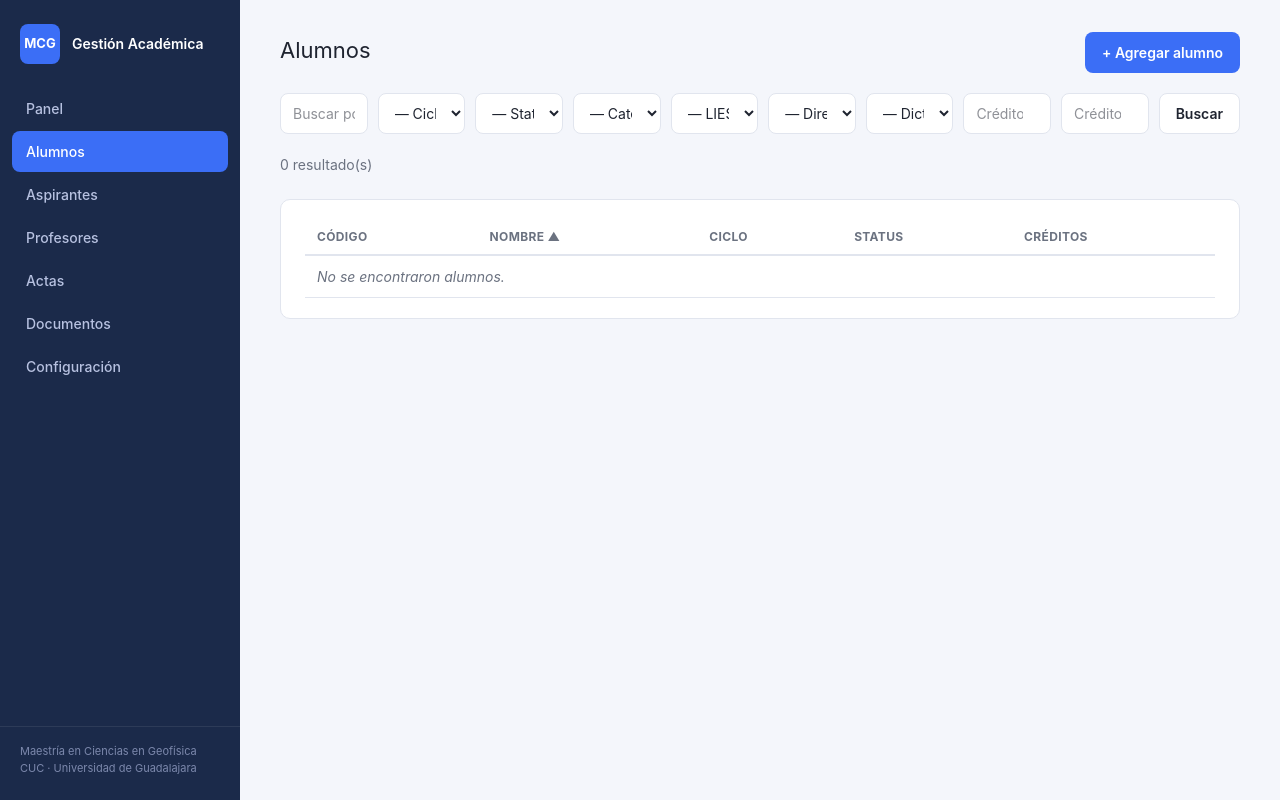
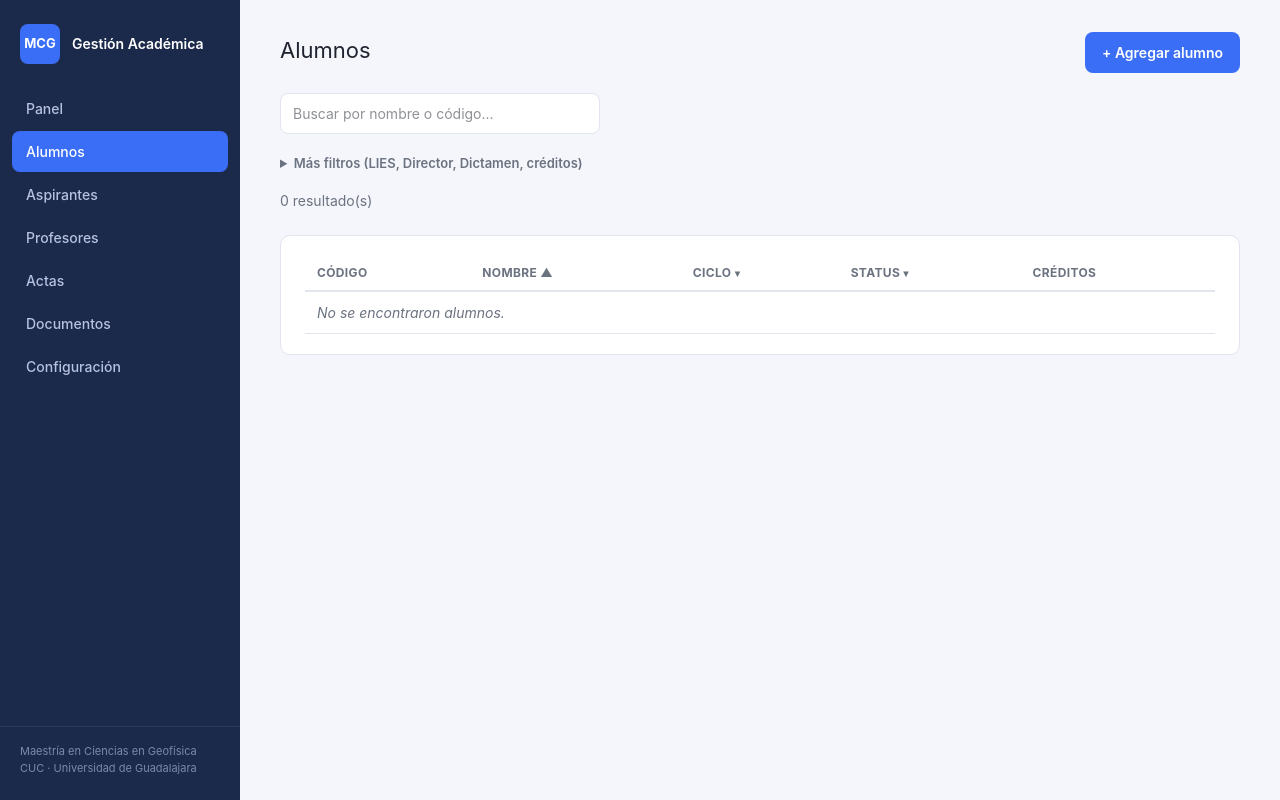
Before and after one commit to Wonkoly/mcge, a Flask app: page /alumnos/ in a window 1280 px wide. Run offline with Flask 3, Linux system fonts and the light colour scheme; style sheets or scripts are compiled from the project's sources.

Commit message:
Filtros estilo Excel en encabezados de Alumnos y Profesores
Reemplaza la barra de <select> apretada arriba de la tabla por un ícono
de filtro en los encabezados de columna (Ciclo/Status en Alumnos,
Tratamiento/Núcleo académico en Profesores) que despliega un checklist
de los valores del catálogo — igual que el autofiltro de Excel, con
selección múltiple (varios valores del mismo campo se combinan con OR,
distintos campos con AND). Nueva macro compartida
`ui.filtro_columna()` (macros/ui.html) y un listener global en
base.html (cerrar al hacer clic afuera, buscador dentro del panel) que
sobrevive a los swaps de HTMX.

Los filtros que no tienen columna visible en la tabla (LIES, Director,
Dictamen, créditos en Alumnos; SNI, Dedicación, LIES en Profesores)
quedan en un panel "Más filtros" colapsado por defecto — se mantiene la
funcionalidad sin volver a saturar la vista principal.

`buscar_alumnos_filtrado`/`buscar_profesores_filtrado` cambian de
igualdad simple a `IN` sobre listas para los campos que ahora aceptan
selección múltiple; probado que combinar dos valores del mismo campo da
la suma exacta de resultados (ej. Doctor=8 + Doctora=12 = 20 con ambos
marcados).

Co-Authored-By: Claude Sonnet 5 <noreply@anthropic.com>
Claude-Session: https://claude.ai/code/session_01V94SbR2d9DTPYrgBiakNEd

```diff
--- a/app/web/routes/alumnos.py
+++ b/app/web/routes/alumnos.py
@@ -26,12 +26,12 @@ bp = Blueprint("alumnos", __name__, url_prefix="/alumnos")
 def _filtros_desde_form():
     return dict(
         texto=request.args.get("q", ""),
-        ciclo_ingreso=request.args.get("ciclo_ingreso", ""),
-        status_codigo=request.args.get("status_codigo", ""),
-        categoria=request.args.get("categoria", ""),
-        lies_id=request.args.get("lies_id", ""),
-        director_id=request.args.get("director_id", ""),
-        dictamen=request.args.get("dictamen", ""),
+        ciclo_ingreso=request.args.getlist("ciclo_ingreso"),
+        status_codigo=request.args.getlist("status_codigo"),
+        categoria=request.args.getlist("categoria"),
+        lies_id=request.args.getlist("lies_id"),
+        director_id=request.args.getlist("director_id"),
+        dictamen=request.args.getlist("dictamen"),
         creditos_min=request.args.get("creditos_min", ""),
         creditos_max=request.args.get("creditos_max", ""),
         orden=request.args.get("orden", "nombre"),
@@ -48,11 +48,12 @@ def listar():
     contexto = dict(
         alumnos=alumnos,
         filtros=filtros,
-        filtros_qs=urlencode(filtros_sin_orden),
+        filtros_qs=urlencode(filtros_sin_orden, doseq=True),
         status_list=listar_status(session),
+        status_opciones=[(s.codigo, s.nombre) for s in listar_status(session)],
         lies_list=listar_lies(session),
         directores=listar_profesores(session),
-        ciclo_opciones=valores_distintos_ciclo_ingreso(session),
+        ciclo_opciones=[(c, c) for c in valores_distintos_ciclo_ingreso(session)],
         dictamen_opciones=valores_distintos_dictamen(session),
     )
     if request.headers.get("HX-Request"):
--- a/app/web/static/style.css
+++ b/app/web/static/style.css
@@ -247,6 +247,33 @@ a.tarjeta:hover { border-color: var(--azul-acento); box-shadow: 0 1px 6px rgba(5
 .semestre-bloque.semestre-excedido .semestre-valor { color: var(--rojo); }
 .semestre-bloque .semestre-etiqueta { font-size: 11px; color: var(--texto-suave); margin-top: 4px; text-transform: uppercase; letter-spacing: 0.03em; }
 
+/* --- Filtro estilo Excel en encabezados de tabla --- */
+th .filtro-columna { position: relative; display: inline-block; }
+th .filtro-columna summary {
+  cursor: pointer; list-style: none; display: inline-flex; align-items: center; gap: 4px;
+  color: inherit;
+}
+th .filtro-columna summary::-webkit-details-marker { display: none; }
+th .filtro-columna .icono-filtro { font-size: 10px; color: var(--texto-suave); }
+th .filtro-columna.filtro-activo summary,
+th .filtro-columna.filtro-activo .icono-filtro { color: var(--azul-acento); }
+.filtro-panel {
+  position: absolute; top: 100%; left: 0; z-index: 20; margin-top: 6px;
+  background: var(--blanco); border: 1px solid var(--gris-borde); border-radius: 8px;
+  box-shadow: 0 4px 16px rgba(0,0,0,0.14); padding: 10px; min-width: 220px;
+  max-height: 280px; overflow-y: auto;
+  font-weight: normal; text-transform: none; letter-spacing: normal; font-size: 13px;
+}
+.filtro-panel input[type="text"] { margin-bottom: 8px; padding: 6px 8px; font-size: 13px; }
+.filtro-panel label {
+  display: flex; align-items: center; gap: 6px; padding: 4px 2px;
+  font-weight: normal; font-size: 13px; cursor: pointer; white-space: nowrap;
+}
+.filtro-panel label input[type="checkbox"] { width: auto; margin: 0; }
+.mas-filtros { margin-bottom: 16px; }
+.mas-filtros summary { cursor: pointer; font-size: 13px; color: var(--texto-suave); font-weight: 600; }
+.mas-filtros .mas-filtros-contenido { display: flex; gap: 10px; flex-wrap: wrap; margin-top: 10px; }
+
 .tabs { display: flex; gap: 4px; border-bottom: 1px solid var(--gris-borde); margin-bottom: 20px; }
 .tab-boton {
   padding: 10px 18px; font-size: 14px; font-weight: 600; color: var(--texto-suave);
--- a/app/web/templates/alumnos/_tabla.html
+++ b/app/web/templates/alumnos/_tabla.html
@@ -1,3 +1,4 @@
+{% import "macros/ui.html" as ui %}
 <p class="subtitulo" id="alumnos-contador">{{ alumnos|length }} resultado(s)</p>
 {% set prefijo_qs = filtros_qs + "&" if filtros_qs else "" %}
 <div class="panel">
@@ -8,10 +9,16 @@
         <th><a href="?{{ prefijo_qs }}orden={{ 'nombre' if filtros.orden != 'nombre' else '-nombre' }}"
                hx-get="{{ url_for('alumnos.listar') }}?{{ prefijo_qs }}orden={{ 'nombre' if filtros.orden != 'nombre' else '-nombre' }}"
                hx-target="#alumnos-resultado" hx-push-url="true">Nombre {{ "▲" if filtros.orden == "nombre" else "▼" if filtros.orden == "-nombre" else "" }}</a></th>
-        <th><a href="?{{ prefijo_qs }}orden={{ 'ciclo_ingreso' if filtros.orden != 'ciclo_ingreso' else '-ciclo_ingreso' }}"
-               hx-get="{{ url_for('alumnos.listar') }}?{{ prefijo_qs }}orden={{ 'ciclo_ingreso' if filtros.orden != 'ciclo_ingreso' else '-ciclo_ingreso' }}"
-               hx-target="#alumnos-resultado" hx-push-url="true">Ciclo {{ "▲" if filtros.orden == "ciclo_ingreso" else "▼" if filtros.orden == "-ciclo_ingreso" else "" }}</a></th>
-        <th>Status</th>
+        <th>
+          <a href="?{{ prefijo_qs }}orden={{ 'ciclo_ingreso' if filtros.orden != 'ciclo_ingreso' else '-ciclo_ingreso' }}"
+             hx-get="{{ url_for('alumnos.listar') }}?{{ prefijo_qs }}orden={{ 'ciclo_ingreso' if filtros.orden != 'ciclo_ingreso' else '-ciclo_ingreso' }}"
+             hx-target="#alumnos-resultado" hx-push-url="true">Ciclo {{ "▲" if filtros.orden == "ciclo_ingreso" else "▼" if filtros.orden == "-ciclo_ingreso" else "" }}</a>
+          {{ ui.filtro_columna("ciclo_ingreso", "", ciclo_opciones, filtros.ciclo_ingreso, incluir_buscador=true) }}
+        </th>
+        <th>
+          Status
+          {{ ui.filtro_columna("status_codigo", "", status_opciones, filtros.status_codigo) }}
+        </th>
         <th><a href="?{{ prefijo_qs }}orden={{ 'creditos_acumulados' if filtros.orden != 'creditos_acumulados' else '-creditos_acumulados' }}"
                hx-get="{{ url_for('alumnos.listar') }}?{{ prefijo_qs }}orden={{ 'creditos_acumulados' if filtros.orden != 'creditos_acumulados' else '-creditos_acumulados' }}"
                hx-target="#alumnos-resultado" hx-push-url="true">Créditos {{ "▲" if filtros.orden == "creditos_acumulados" else "▼" if filtros.orden == "-creditos_acumulados" else "" }}</a></th>
--- a/app/web/templates/alumnos/list.html
+++ b/app/web/templates/alumnos/list.html
@@ -8,56 +8,42 @@
     <a href="{{ url_for('alumnos.nuevo') }}" class="btn">+ Agregar alumno</a>
   </div>
 
-  <form class="barra-busqueda fila-campos" method="get"
+  <form method="get"
         hx-get="{{ url_for('alumnos.listar') }}"
         hx-target="#alumnos-resultado"
-        hx-trigger="keyup changed delay:300ms, change"
+        hx-trigger="keyup changed delay:300ms from:.buscador-texto, change"
         hx-push-url="true">
-    <input type="text" name="q" value="{{ filtros.texto }}" placeholder="Buscar por nombre o código...">
+    <div class="barra-busqueda">
+      <input type="text" name="q" class="buscador-texto" value="{{ filtros.texto }}" placeholder="Buscar por nombre o código...">
+    </div>
 
-    <select name="ciclo_ingreso">
-      <option value="">— Ciclo de ingreso (todos)</option>
-      {% for c in ciclo_opciones %}<option value="{{ c }}" {{ "selected" if filtros.ciclo_ingreso == c else "" }}>{{ c }}</option>{% endfor %}
-    </select>
-
-    <select name="status_codigo">
-      <option value="">— Status (todos)</option>
-      {% for s in status_list %}<option value="{{ s.codigo }}" {{ "selected" if filtros.status_codigo == s.codigo else "" }}>{{ s.nombre }}</option>{% endfor %}
-    </select>
-
-    <select name="categoria">
-      <option value="">— Categoría (todas)</option>
-      <option value="activo" {{ "selected" if filtros.categoria == "activo" else "" }}>Activos</option>
-      <option value="proceso_titulacion" {{ "selected" if filtros.categoria == "proceso_titulacion" else "" }}>Proceso de Titulación</option>
-      <option value="graduado" {{ "selected" if filtros.categoria == "graduado" else "" }}>Graduados</option>
-      <option value="titulado" {{ "selected" if filtros.categoria == "titulado" else "" }}>Titulados</option>
-      <option value="baja" {{ "selected" if filtros.categoria == "baja" else "" }}>Bajas</option>
-      <option value="inactivo" {{ "selected" if filtros.categoria == "inactivo" else "" }}>Inactivos</option>
-    </select>
-
+    <details class="mas-filtros">
+      <summary>Más filtros (LIES, Director, Dictamen, créditos)</summary>
+      <div class="mas-filtros-contenido">
         <select name="lies_id">
-      <option value="">— LIES (todas)</option>
-      {% for l in lies_list %}<option value="{{ l.id }}" {{ "selected" if filtros.lies_id == l.id|string else "" }}>{{ l.nombre }}</option>{% endfor %}
+          <option value="">— LIES (todas) —</option>
+          {% for l in lies_list %}<option value="{{ l.id }}" {{ "selected" if l.id|string in filtros.lies_id else "" }}>{{ l.nombre }}</option>{% endfor %}
         </select>
 
         <select name="director_id">
-      <option value="">— Director (todos)</option>
-      {% for p in directores %}<option value="{{ p.id }}" {{ "selected" if filtros.director_id == p.id|string else "" }}>{{ p.nombre }}</option>{% endfor %}
+          <option value="">— Director (todos) —</option>
+          {% for p in directores %}<option value="{{ p.id }}" {{ "selected" if p.id|string in filtros.director_id else "" }}>{{ p.nombre }}</option>{% endfor %}
         </select>
 
         <select name="dictamen">
-      <option value="">— Dictamen (todos)</option>
-      {% for d in dictamen_opciones %}<option value="{{ d }}" {{ "selected" if filtros.dictamen == d else "" }}>{{ d }}</option>{% endfor %}
+          <option value="">— Dictamen (todos) —</option>
+          {% for d in dictamen_opciones %}<option value="{{ d }}" {{ "selected" if d in filtros.dictamen else "" }}>{{ d }}</option>{% endfor %}
         </select>
 
         <input type="number" name="creditos_min" value="{{ filtros.creditos_min }}" placeholder="Créditos mín." style="max-width:130px;">
         <input type="number" name="creditos_max" value="{{ filtros.creditos_max }}" placeholder="Créditos máx." style="max-width:130px;">
+      </div>
+    </details>
 
     <input type="hidden" name="orden" value="{{ filtros.orden }}">
-    <button class="btn btn-secundario" type="submit">Buscar</button>
-  </form>
 
     <div id="alumnos-resultado">
       {% include "alumnos/_tabla.html" %}
     </div>
+  </form>
 {% endblock %}
--- a/app/web/templates/base.html
+++ b/app/web/templates/base.html
@@ -43,5 +43,21 @@
       {% block contenido %}{% endblock %}
     </main>
   </div>
+
+  <script>
+    document.addEventListener("click", function (evento) {
+      document.querySelectorAll("details.filtro-columna[open]").forEach(function (detalle) {
+        if (!detalle.contains(evento.target)) detalle.removeAttribute("open");
+      });
+    });
+
+    document.addEventListener("input", function (evento) {
+      if (!evento.target.classList.contains("filtro-panel-buscar")) return;
+      var texto = evento.target.value.trim().toLowerCase();
+      evento.target.closest(".filtro-panel").querySelectorAll("label[data-nombre]").forEach(function (etiqueta) {
+        etiqueta.style.display = etiqueta.dataset.nombre.indexOf(texto) !== -1 ? "" : "none";
+      });
+    });
+  </script>
 </body>
 </html>
--- a/app/web/templates/macros/ui.html
+++ b/app/web/templates/macros/ui.html
@@ -85,6 +85,27 @@
   </dialog>
 {% endmacro %}
 
+{% macro filtro_columna(campo, etiqueta, opciones, activos, incluir_buscador=false) %}
+  {# Autofiltro estilo Excel para un encabezado de tabla: `opciones` es una
+     lista de (valor, texto); `activos` es la lista de valores ya
+     marcados (de `filtros`). Los checkboxes comparten `name` con el
+     campo del backend — deben vivir dentro del <form> de filtros para
+     que HTMX los incluya en la petición al cambiar. #}
+  {% set hay_activos = activos and activos|length > 0 %}
+  <details class="filtro-columna {{ 'filtro-activo' if hay_activos else '' }}">
+    <summary>{{ etiqueta }} <span class="icono-filtro">▾{{ "●" if hay_activos else "" }}</span></summary>
+    <div class="filtro-panel">
+      {% if incluir_buscador %}<input type="text" class="filtro-panel-buscar" placeholder="Buscar...">{% endif %}
+      {% for valor, texto in opciones %}
+        <label data-nombre="{{ texto|lower }}">
+          <input type="checkbox" name="{{ campo }}" value="{{ valor }}" {{ "checked" if valor in activos else "" }}>
+          {{ texto }}
+        </label>
+      {% endfor %}
+    </div>
+  </details>
+{% endmacro %}
+
 {% macro paginador(pagina_actual, total_paginas, url_base) %}
   {% if total_paginas > 1 %}
     <nav class="flex items-center justify-center gap-1 py-4">
```
Also changed, not shown: app/repositories/alumno_repository.py (+25 -17 lines), app/repositories/profesor_repository.py (+20 -15 lines), app/web/routes/profesores.py (+8 -6 lines), app/web/templates/profesores/_tabla.html (+9 -2 lines), app/web/templates/profesores/list.html (+17 -22 lines). Lines whose indentation alone changed are shown as unchanged.
